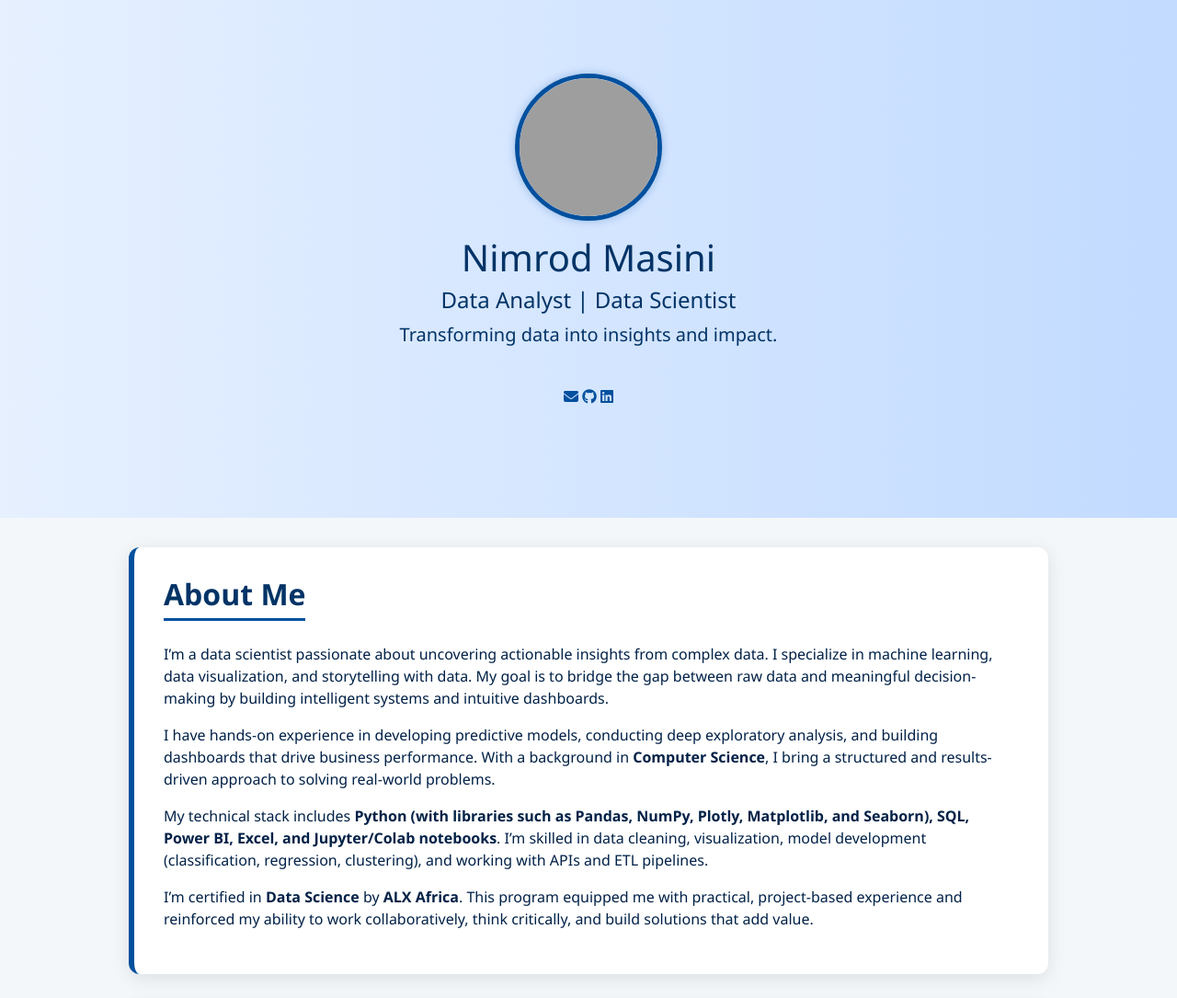
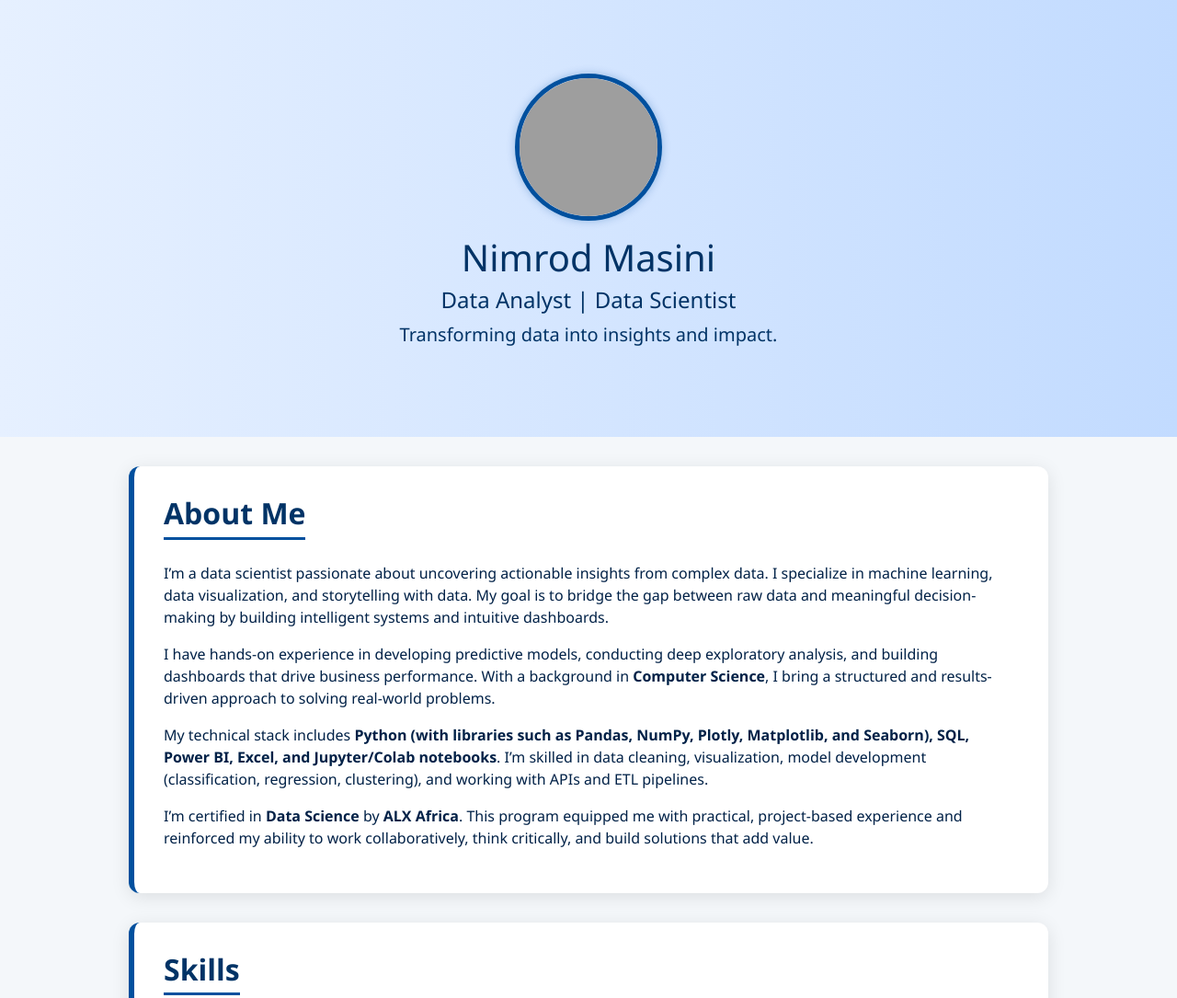
Before and after one commit to nimrodmasini/Personal-Portfolio, a plain HTML site: page index.html in a window 1280 px wide. Shown: the top 1085 px of the page at 92% size. Drawn offline with nearby package versions, Linux system fonts and the light colour scheme; grey boxes are pictures that could not be loaded.

Commit message:
Update index.html

```diff
--- a/index.html
+++ b/index.html
@@ -19,16 +19,6 @@
       <h1>Nimrod Masini</h1>
       <h4>Data Analyst | Data Scientist</h4>
       <p class="lead">Transforming data into insights and impact.</p>
- <div class="container p-4"><center>
-      <p>
-     <a href="mailto:nimrodmasini@gmail.com"
-          class="text-decoration-none"><i class="fas fa-envelope"></i></a>
-     <a href="https://github.com/nimrodmasini"
-          class="text-decoration-none"><i class="fab fa-github"></i></a>
-     <a href="https://linkedin.com/in/nimrodmasini"
-          class="text-decoration-none"><i class="fab fa-linkedin"></i></a>
-      </p></center>
-    </div>
   </section>
 
   <!-- About -->
```
